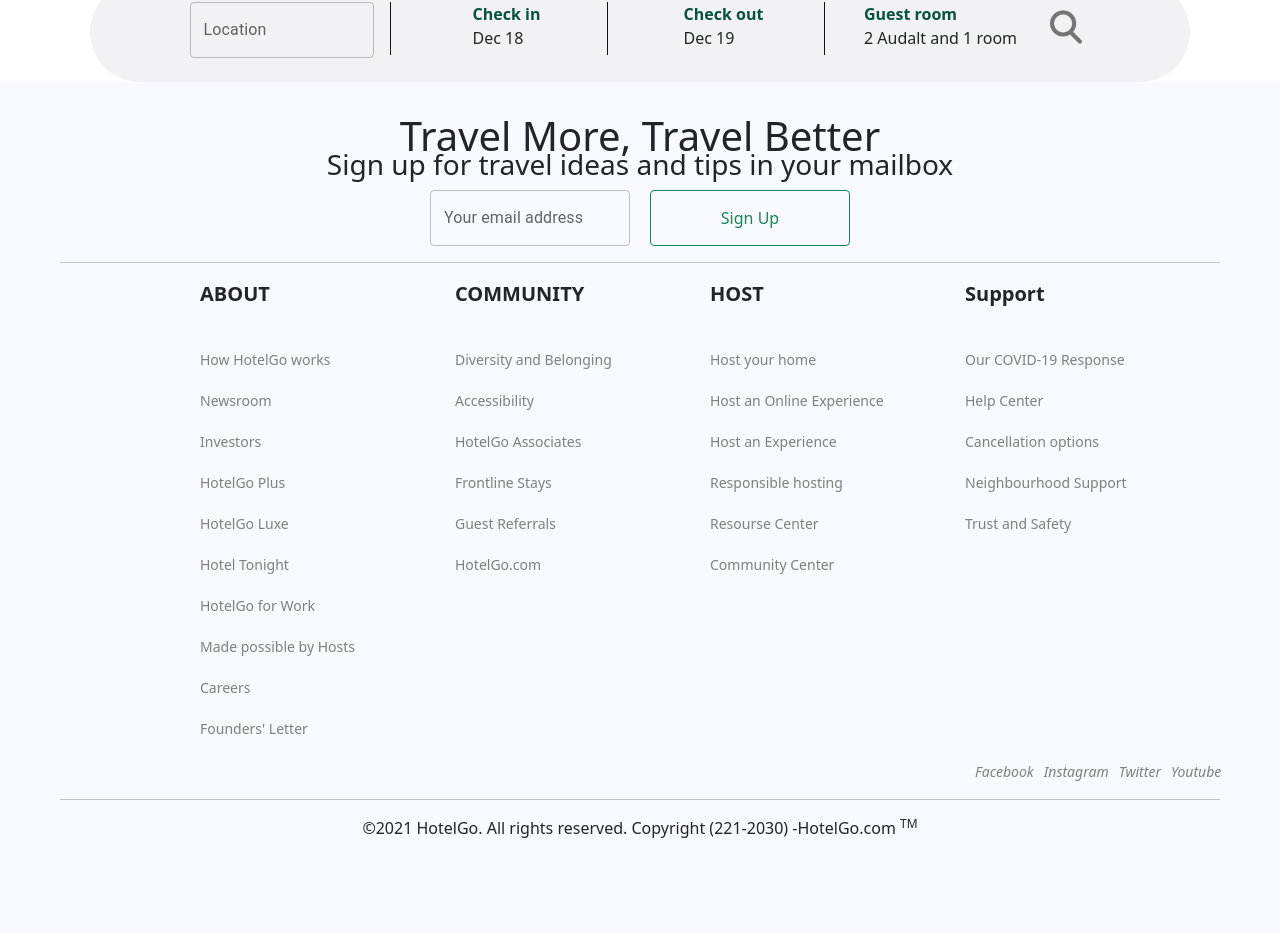
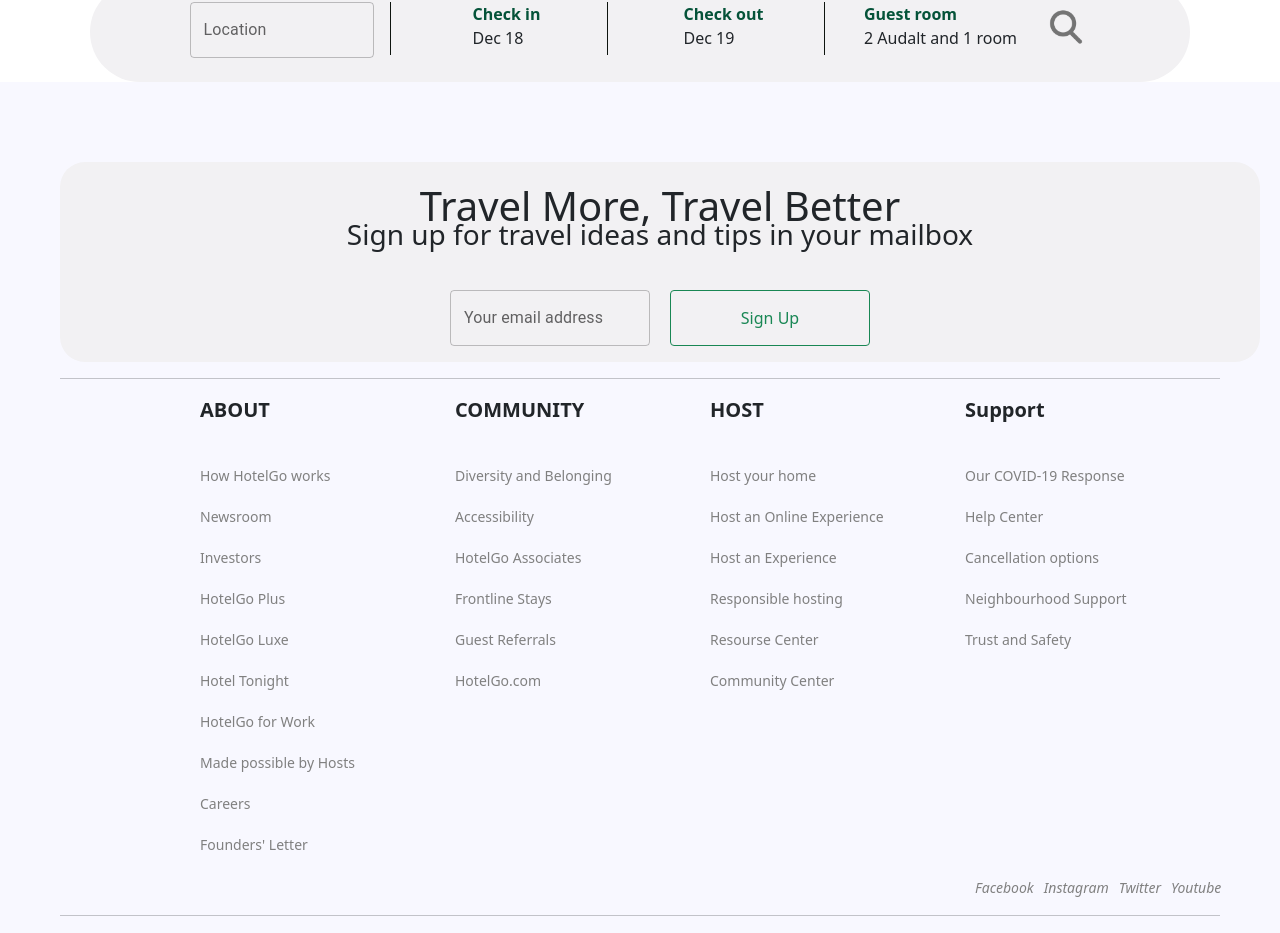
Before and after one commit to HexamTeam/hgo, a React (Create React App) app: page / in a window 1280 px wide. Shown: the part 1077-2010 px from the top of the page. Built offline with nearby package versions, Linux system fonts and the light colour scheme.

Commit message:
change footer

```diff
--- a/src/component/footer/Footer.js
+++ b/src/component/footer/Footer.js
@@ -11,13 +11,22 @@ import {
     Heading,
     Rw,
     } from "./FooterStyle";
-import { display } from '@mui/system';
+import { display, height } from '@mui/system';
 
 
 const Footer = () => {
     return(
         <footer>
             <Box>
+                <center>
+                <div style={{
+                    borderRadius:"25px",
+                    backgroundColor:"#f2f1f3",
+                    paddingTop:"70px",
+                    width:"1200px",
+                    height:"200px"
+
+                }}>
 
                 <h1 style={{color:"#6696969",
                             textAlign: "center",
@@ -31,8 +40,13 @@ const Footer = () => {
                             marginTop:"-20px"}}>
                                 Sign up for travel ideas and tips in your mailbox
                             </h3>
+
                 <center>
-                <div style={{justifyContent:'center', alignItems:'center', display:'grid'}} >
+                <div style={{
+                    justifyContent:'center',
+                    alignItems:'center',
+                    display:'grid',
+                    paddingTop:"30px"}} >
                     <form style={{textAlign:'center'}}>
 
                         <Rw className="mx-0">
@@ -45,6 +59,9 @@ const Footer = () => {
                         </Rw>
 
                     </form>
+                </div>
+                </center>
+
                 </div>
                 </center>
 
```
